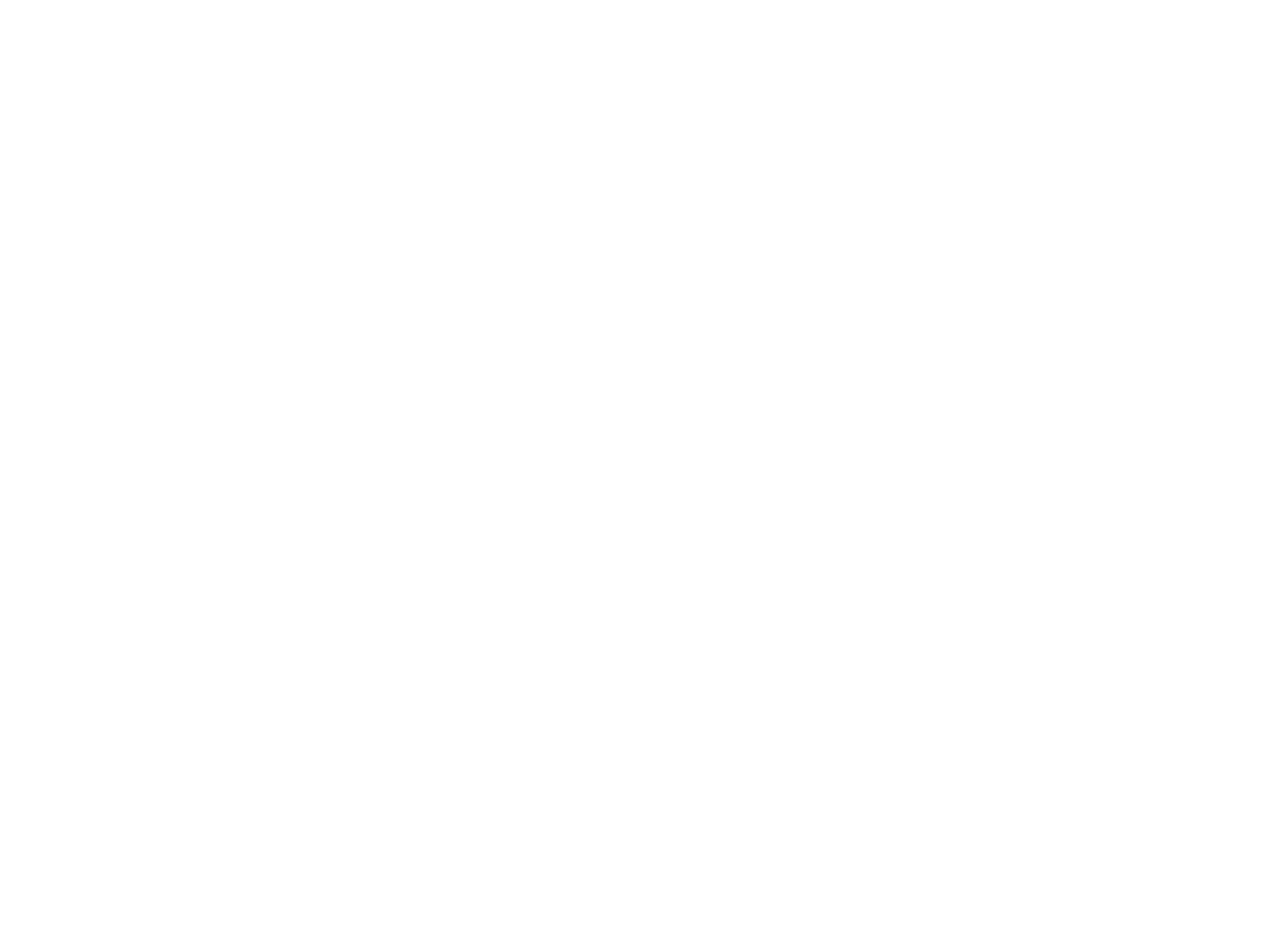
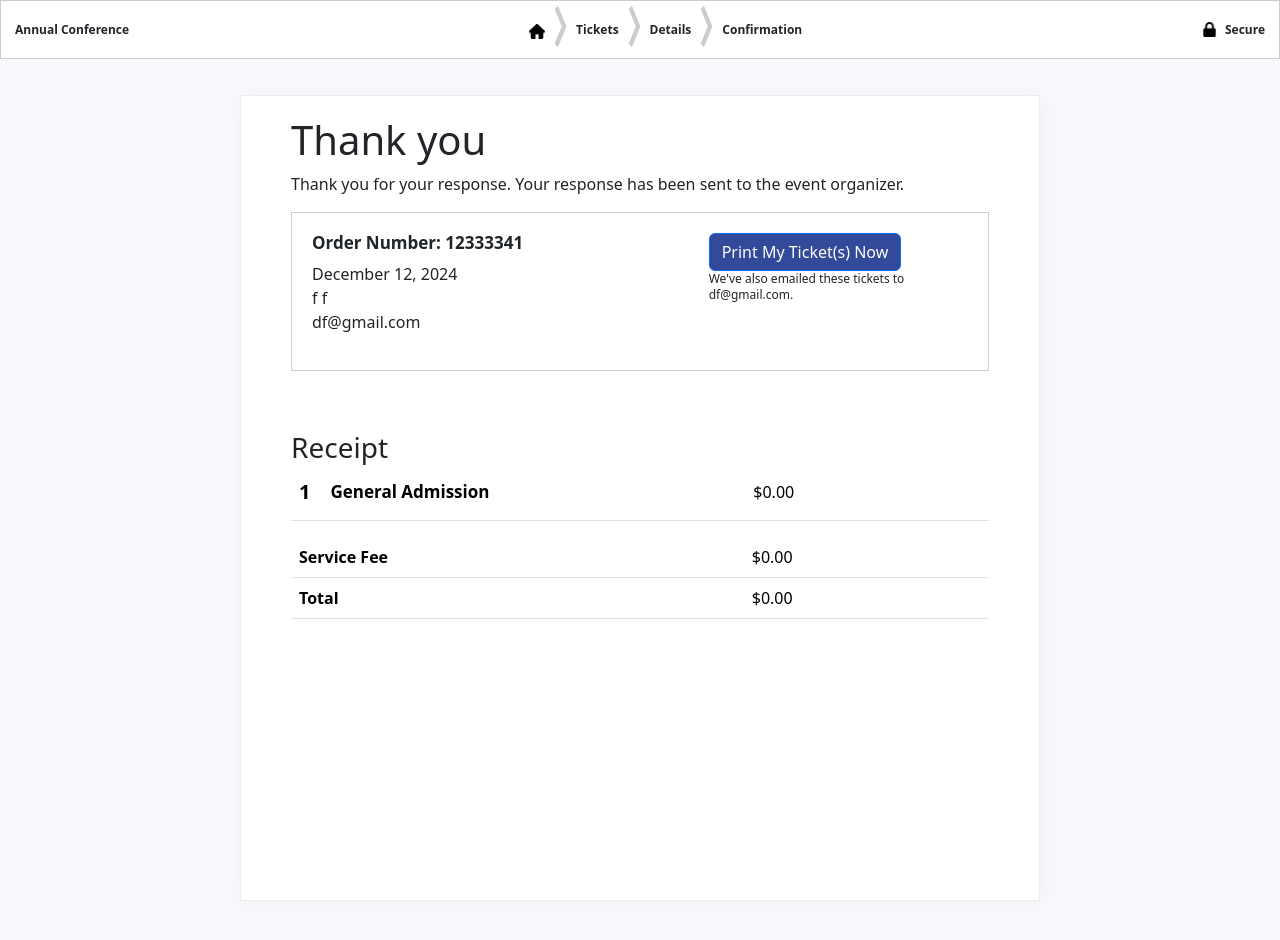
Before and after one commit to BriceWidger/event-planner, a React (Create React App) app: page /confirmation in a window 1280 px wide. Before the commit this address had no page. Shown: the top 940 px of the page. Before the commit the page ends 800 px from the top, so only its background shows below. Built offline with nearby package versions, Linux system fonts and the light colour scheme.

Commit message:
added ConfirmationPage.jsx and edited parts of it

```diff
--- a/src/App.jsx
+++ b/src/App.jsx
@@ -3,6 +3,7 @@ import { BrowserRouter, Route, Routes } from "react-router-dom";
 import HomePage from "./components/HomePage";
 import TicketsPage from "./components/TicketsPage";
 import DetailsPage from "./components/DetailsPage";
+import ConfirmationPage from "./components/ConfirmationPage";
 
 function App() {
   return (
@@ -11,6 +12,7 @@ function App() {
         <Route exact path="/" element={<HomePage />} />
         <Route exact path="/tickets" element={<TicketsPage />} />
         <Route exact path="/details" element={<DetailsPage />} />
+        <Route exact path="/confirmation" element={<ConfirmationPage />} />
       </Routes>
     </BrowserRouter>
   );
--- /dev/null
+++ b/src/components/ConfirmationPage.jsx
@@ -0,0 +1,142 @@
+import React from "react";
+import CheckoutHeader from "./CheckoutHeader";
+
+const ConfirmationPage = () => (
+  <div>
+    <CheckoutHeader />
+    <div
+      className="checkout-container"
+      style={{ padding: "36px 0 50px", backgroundColor: "#f8f9fc" }}
+    >
+      <div
+        className="checkout-left-content"
+        style={{
+          border: "1px solid #ccc",
+          padding: "20px 50px 40px",
+          width: "800px",
+          height: "806.167px",
+          backgroundColor: "#ffffff",
+          margin: "0 auto",
+          border: "1px solid #ececec",
+          boxShadow: "2px 2px 20px #0000000a",
+        }}
+      >
+        <h1>Thank you</h1>
+        <p>
+          Thank you for your response. Your response has been sent to the event
+          organizer.
+        </p>
+        <div
+          className="ticket-container"
+          style={{
+            border: "1px solid #ccc",
+            padding: "20px",
+            marginBottom: "20px",
+          }}
+        >
+          <div className="row">
+            <div className="col-md-6 col-lg-7">
+              <h5 style={{ fontSize: 17, fontWeight: 700 }}>
+                Order Number: 12333341
+              </h5>
+              <p>
+                December 12, 2024
+                <br />f f<br />
+                df@gmail.com
+              </p>
+            </div>
+            <div className="col-md-6 col-lg-5">
+              <div className="form-group">
+                <a
+                  className="btn btn-primary"
+                  target="_blank"
+                  style={{ backgroundColor: "#334999" }}
+                  href="https://checkout.eventcreate.com/annual-conference-666681/build-ticket?oid=aa022cfe-dc85-4cb0-8643-c0aacb104ed8&amp;rt=914dd8f4ea15cf4194d95e708554e7ac089111dc"
+                >
+                  <i className="far fa-print"></i> Print My Ticket(s) Now
+                </a>
+                <p
+                  className="help-block"
+                  style={{ fontSize: 12, lineHeight: 1.3 }}
+                >
+                  We've also emailed these tickets to df@gmail.com.
+                </p>
+              </div>
+            </div>
+          </div>
+        </div>
+        <div className="checkout-table" style={{ marginTop: 60 }}>
+          <div className="form-header">
+            <h3>Receipt</h3>
+          </div>
+          <table className="table">
+            <tbody>
+              <tr>
+                <td
+                  className="ticket-quantity"
+                  style={{
+                    width: "454.317px",
+                    verticalAlign: "middle",
+                    textAlign: "center",
+                  }}
+                >
+                  <h5 style={{ display: "flex", alignItems: "center" }}>
+                    <span
+                      className="ticket-quantity"
+                      style={{ fontSize: "20px", fontWeight: "700" }}
+                    >
+                      1
+                    </span>
+                    <h5
+                      style={{
+                        fontSize: "17px",
+                        fontWeight: "700",
+                        margin: "0 0 0 20px",
+                      }}
+                    >
+                      General Admission
+                    </h5>
+                  </h5>
+                </td>
+                <td className="text-right">
+                  <span className="ticket-amount">$0.00</span>
+                </td>
+              </tr>
+            </tbody>
+          </table>
+          <table className="table">
+            <tbody>
+              <tr>
+                <td>
+                  <strong>
+                    Service Fee
+                    <i
+                      className="fa fa-question-circle fee-tip"
+                      data-toggle="tooltip"
+                      data-placement="bottom"
+                      title=""
+                      data-original-title="Credit card processing fee ($0.00) +  EventCreate Platform Fee ($0.00) "
+                    ></i>
+                  </strong>
+                </td>
+                <td className="text-right">
+                  <span className="fee-amount">$0.00</span>
+                </td>
+              </tr>
+              <tr>
+                <td>
+                  <strong>Total</strong>
+                </td>
+                <td className="text-right">
+                  <span className="total-amount">$0.00</span>
+                </td>
+              </tr>
+            </tbody>
+          </table>
+        </div>
+      </div>
+    </div>
+  </div>
+);
+
+export default ConfirmationPage;
```
